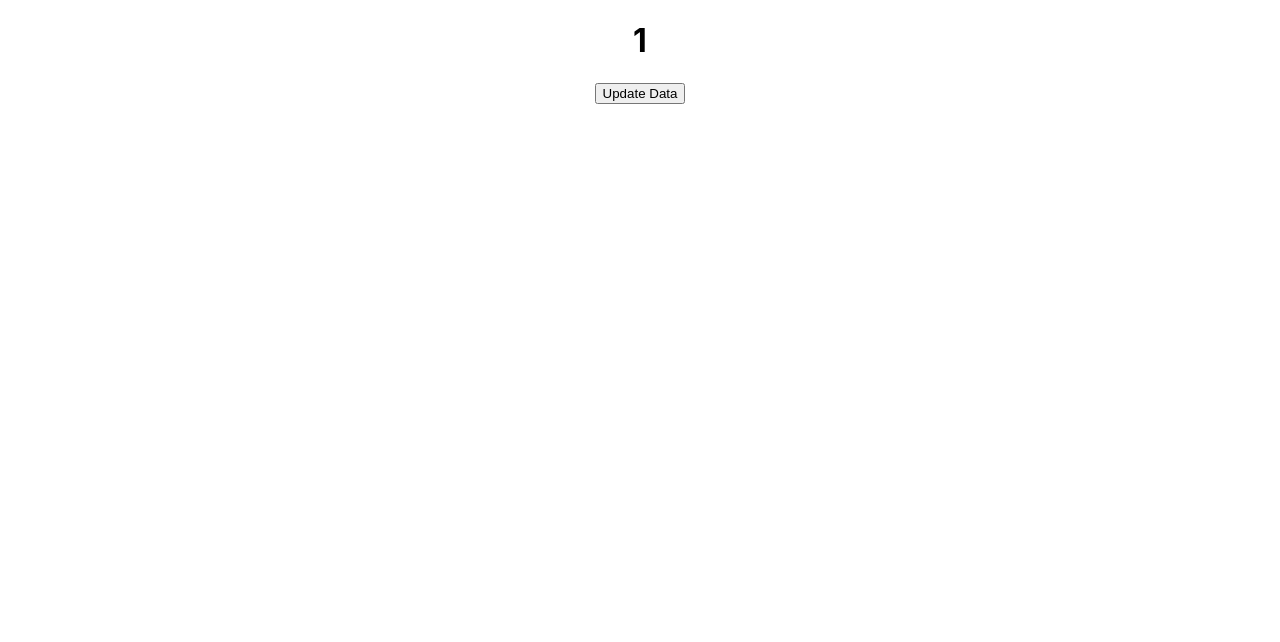
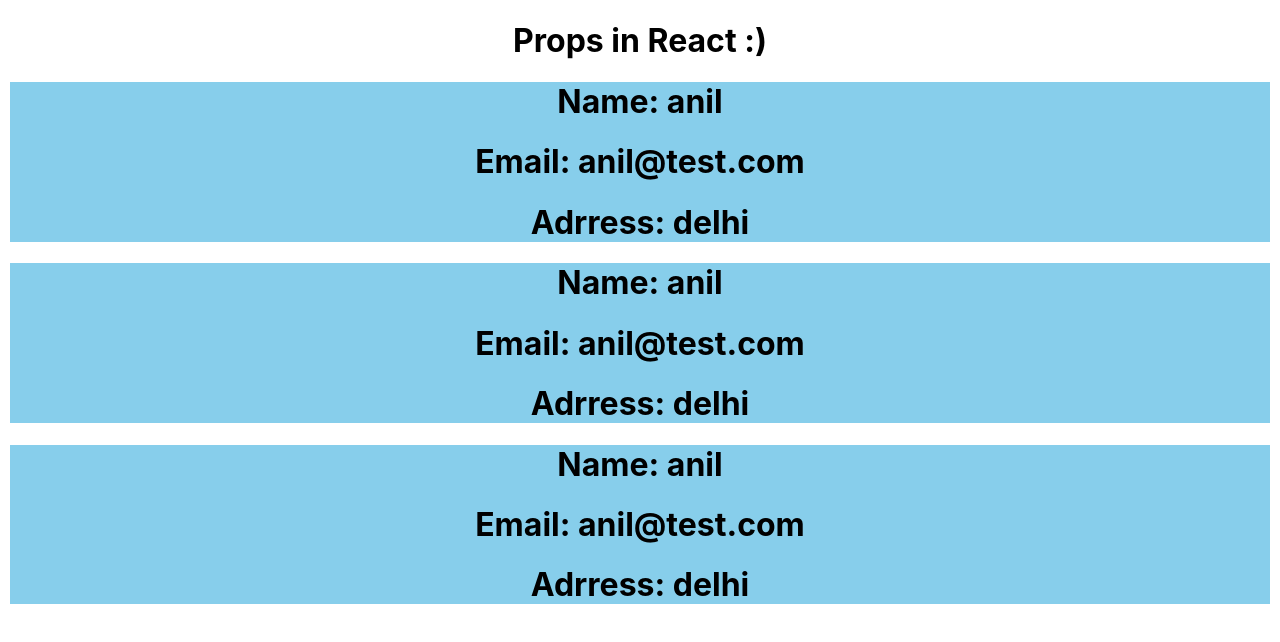
Before and after one commit to NayakVandana/React_js, a React (Create React App) app in the folder blog/: page / in a window 1280 px wide. Shown: the top 642 px of the page. Built offline with nearby package versions, Linux system fonts and the light colour scheme.

Commit message:
props pass

```diff
--- a/blog/src/App.js
+++ b/blog/src/App.js
@@ -1,28 +1,15 @@
-import React,{Component} from 'react'
 import './App.css';
-class  App extends Component {
+import Student from './Student'
+function App() {
 
-  constructor()
-  {
-    super();
-    this.state={
-      data:1
-    }
-  }
-  apple()
-  {
-    this.setState({data:this.state.data+1})
-  }
-  render()
-  {
-    return (
-      <div className="App">
-       <h1>{this.state.data}</h1>
-       <button onClick={()=>this.apple()}>Update Data</button>
-      </div>
-    );
-  }
-
+  return (
+    <div className="App">
+     <h1>Props in React :)</h1>
+     <Student name={"anil"}  email="anil@test.com" other={{address:"delhi",mobile:"000"}}/>
+     <Student name={"anil"}  email="anil@test.com" other={{address:"delhi",mobile:"000"}}/>
+     <Student name={"anil"}  email="anil@test.com" other={{address:"delhi",mobile:"000"}}/>
+    </div>
+  );
 }
 
 export default App;
--- /dev/null
+++ b/blog/src/Student.js
@@ -0,0 +1,12 @@
+function Student(props) {
+    console.log(props)
+    return (
+        <div style={{ backgroundColor: "skyblue", margin: 10 }}>
+            <h1>Name: {props.name}</h1>
+            <h1>Email: {props.email}</h1>
+            <h1>Adrress: {props.other.address}</h1>
+        </div>
+    )
+}
+
+export default Student
```
